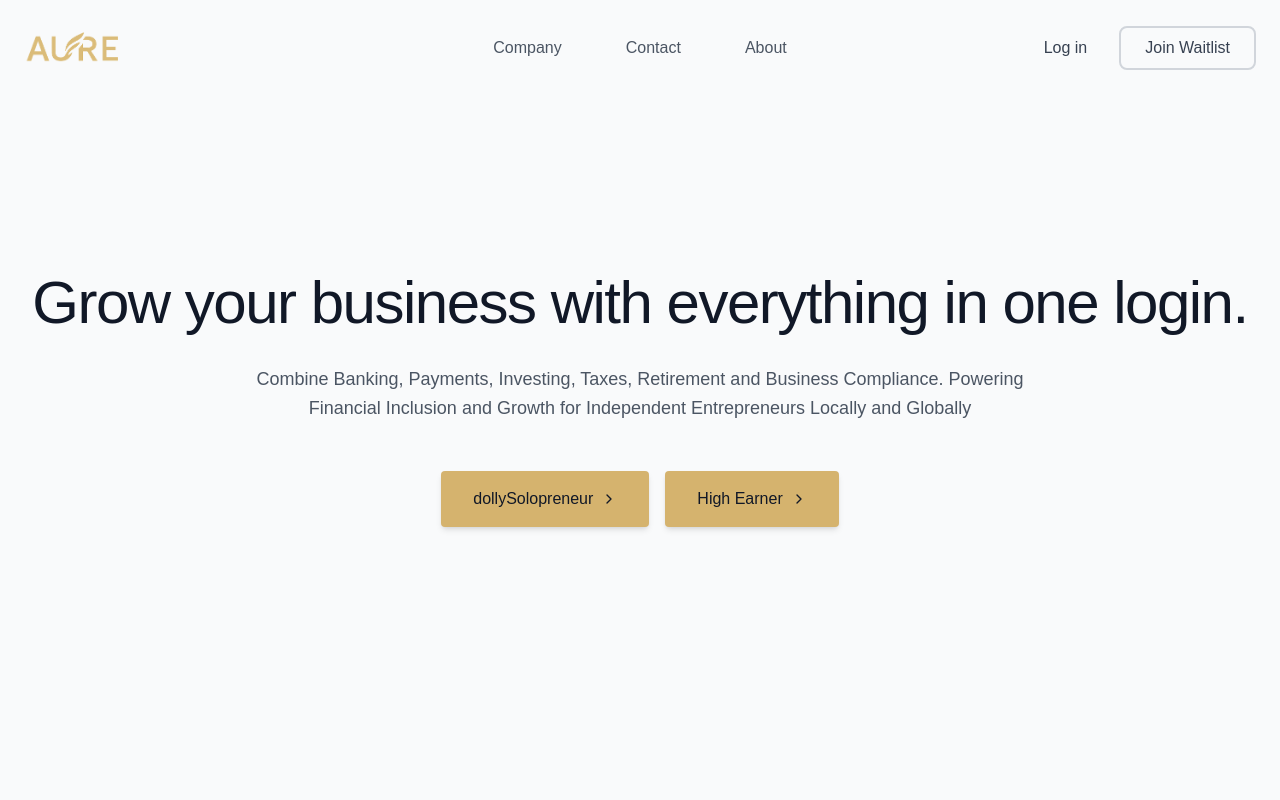
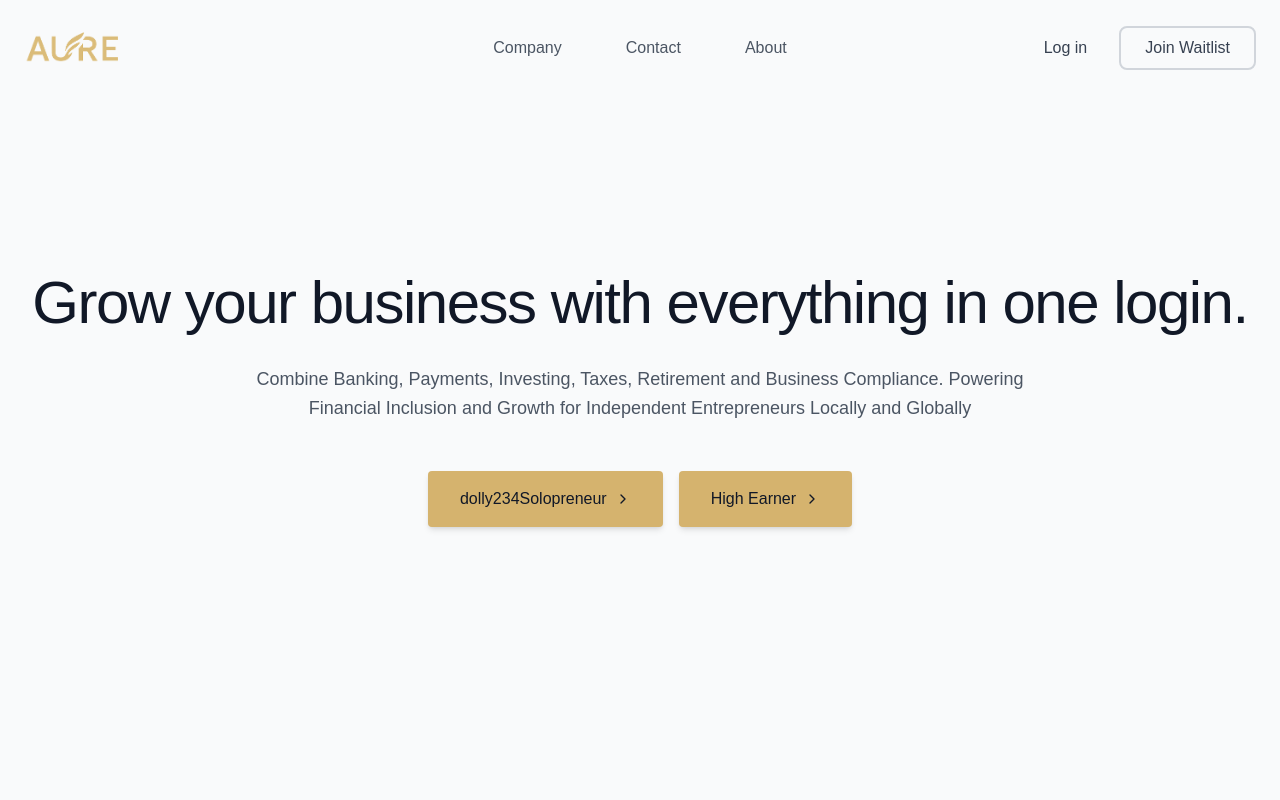
Before and after one commit to Rishaan-2012/joinaure.com-v0.1-, a Next.js app: page / in a window 1280 px wide. Shown: the top 800 px of the page. Built offline with nearby package versions, Linux system fonts and the light colour scheme.

Commit message:
Update landing-page.tsx

```diff
--- a/landing-page.tsx
+++ b/landing-page.tsx
@@ -1,4 +1,4 @@
-"use client"
+ "use client"
 
 import Image from "next/image"
 import { ChevronRight } from "lucide-react"
@@ -390,7 +390,7 @@ export default function LandingPage({
               onClick={onSolopreneurClick}
               className="button-hover bg-[#d5b36e] hover:bg-[#c4a05d] text-gray-900 px-8 py-4 rounded flex items-center gap-2 font-medium shadow-md hover:shadow-lg"
             >
-              dollySolopreneur
+              dolly234Solopreneur
               <ChevronRight className="w-4 h-4" />
             </button>
 
```
